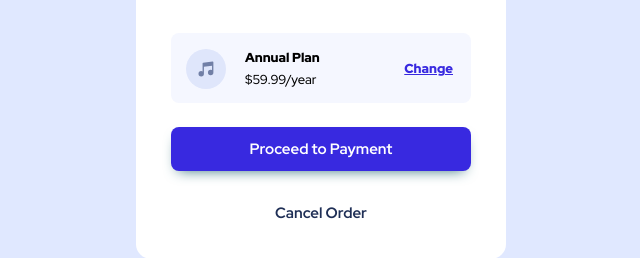
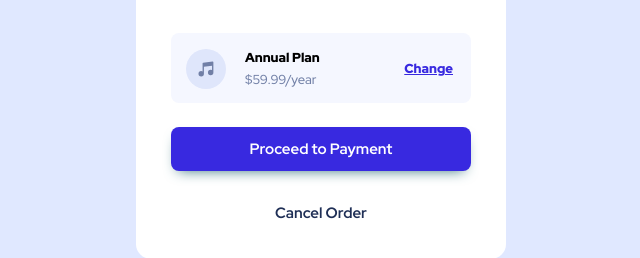
Before and after one commit to manuellacosme/OrderSummary, a plain HTML site: page index.html in a window 1280 px wide. Shown: the part 429-687 px from the top of the page, 319-959 px from the left. Drawn offline with Linux system fonts and the light colour scheme.

Commit message:
Update styles.css

```diff
--- a/css/styles.css
+++ b/css/styles.css
@@ -8,7 +8,8 @@ body {
     overflow: hidden;
     background-image: url(../images/pattern-background-desktop.svg);
     background-repeat: no-repeat;
-    background-size: 100%;
+    background-size: contain;
+    background-position: left 0vw bottom 50vh;
 }
 
 .illustration-img {
@@ -72,6 +73,7 @@ table {
 .price-tb {
     font-weight: 300;
     font-size: 13px;
+    color: hsl(224, 23%, 55%);
 }
 
 .change-td {
```
